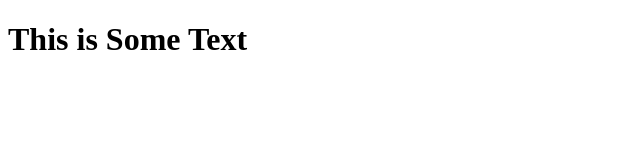
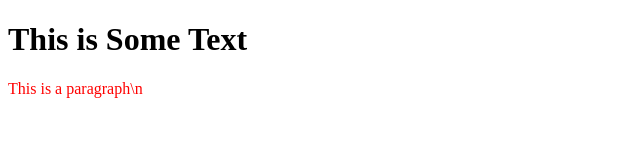
Before and after one commit to akansha-31/GitHub, a plain HTML site: page index.html in a window 1280 px wide. Shown: the whole page, without its empty margins (0-640 px from the left). Drawn offline with Linux system fonts and the light colour scheme.

Commit message:
Added a paragraph

```diff
--- a/index.html
+++ b/index.html
@@ -8,5 +8,6 @@
 </head>
 <body>
     <h1>This is Some Text</h1>
+    <p style="color:red;">This is a paragraph\n</p>
 </body>
 </html>
```
